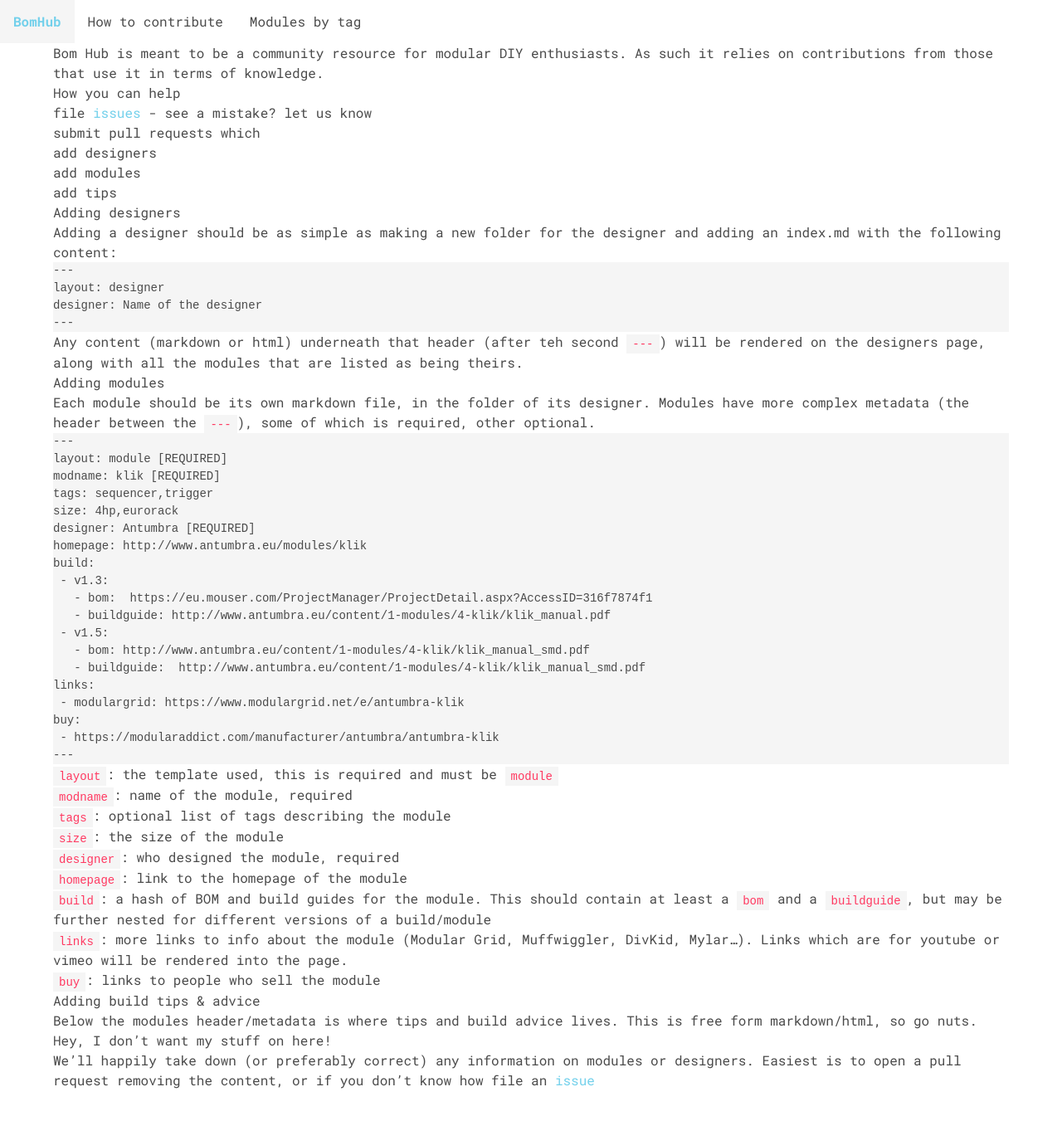
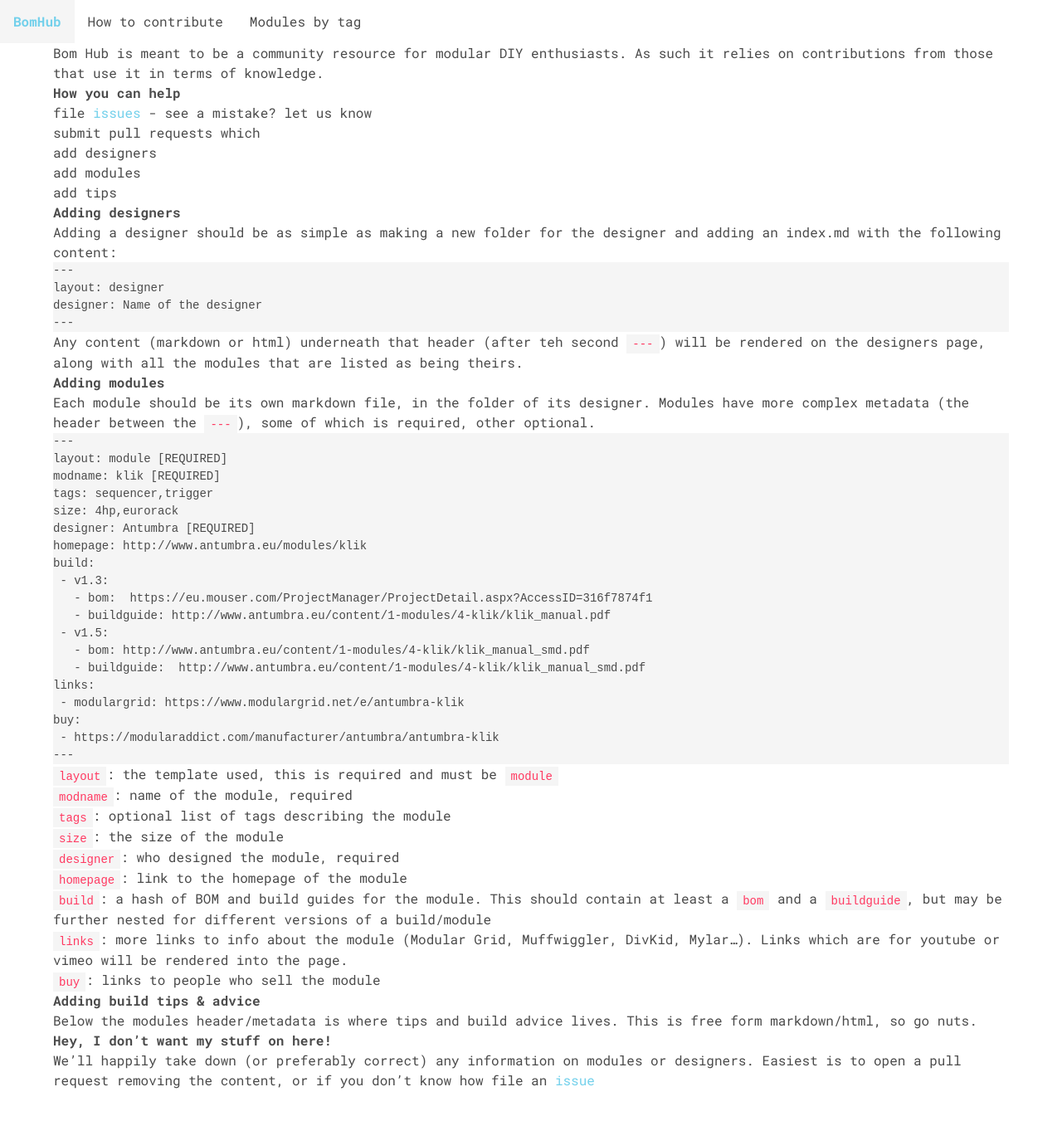
Before and after one commit to bomhub/bomhub.github.io, a Jekyll site: the page built from contributing.md, in a window 1280 px wide and 1400 px high. Shown: the top 1351 px of the window at 83% size. Built offline with Jekyll 4.4.1, drawn with Linux system fonts in a browser that asks for light colours; nearby versions of some CDN libraries.

Commit message:
headers shuld be clearer

```diff
--- a/css/main.scss
+++ b/css/main.scss
@@ -63,5 +63,16 @@ $box-radius: 3px;
 
 h4{
 	font-weight: 700;
-	font-size: $size-4;
 }
+
+h3{
+	font-weight: $weight-semibold;
+}
+
+h2{
+	font-weight: $weight-semibold;
+}
+
+h1{
+	font-weight: $weight-semibold;
+}
```
